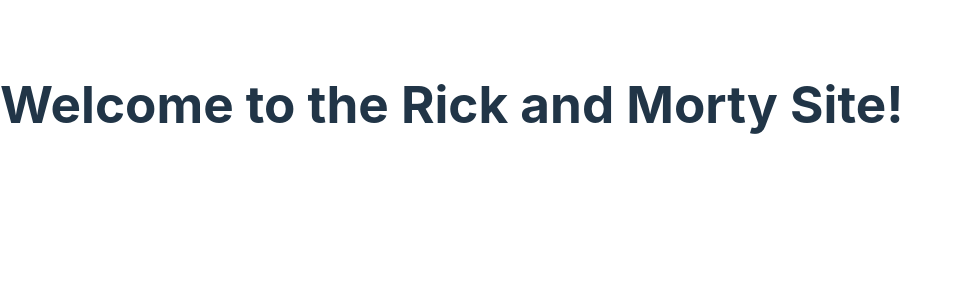
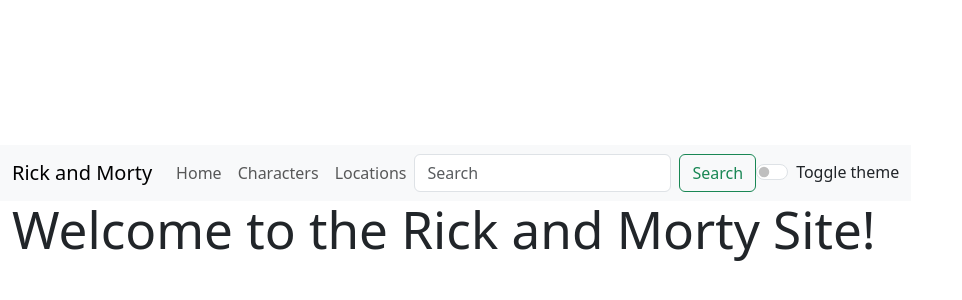
Before and after one commit to r-kozin/SBA-320H, a React (Vite) app: page / in a window 1280 px wide. Shown: the part 148-448 px from the top of the page, without its empty margins (0-962 px from the left). Built offline with nearby package versions, Linux system fonts and the light colour scheme.

Commit message:
created navbar, preparing to add react-bootstrap cards

```diff
--- a/package.json
+++ b/package.json
@@ -12,7 +12,9 @@
   "dependencies": {
     "@reduxjs/toolkit": "^1.9.5",
     "axios": "^1.4.0",
+    "bootstrap": "^5.3.0",
     "react": "^18.2.0",
+    "react-bootstrap": "^2.8.0",
     "react-dom": "^18.2.0",
     "react-redux": "^8.1.1",
     "react-router-dom": "^6.14.2"
--- a/src/App.jsx
+++ b/src/App.jsx
@@ -4,19 +4,27 @@
 import LocationsPage from './pages/LocationsPage'
 import HomePage from './pages/HomePage'
 import SingleLocationPage from './pages/SingleLocationPage'
+import SingleCharacterPage from './pages/SingleCharacterPage'
+import 'bootstrap/dist/css/bootstrap.min.css';
+import TopNavbar from './TopNavbar.jsx'
+
 
 
 function App() {
 
   return (
   <Router>
+  <TopNavbar />
+  <div className="App">
     <Routes>
       <Route path="/" element={<HomePage />} />
       <Route path="/characters" element={<CharactersPage />} />
+      <Route path="/character/:charId" element={<SingleCharacterPage />} />
       <Route path="/locations" element={<LocationsPage />} />
       <Route path="/location/:locationName" element={<SingleLocationPage />} />
 
     </Routes>
+    </div>
   </Router>
   )
 }
--- /dev/null
+++ b/src/TopNavbar.jsx
@@ -0,0 +1,52 @@
+import Button from "react-bootstrap/Button";
+import Container from "react-bootstrap/Container";
+import Form from "react-bootstrap/Form";
+import Nav from "react-bootstrap/Nav";
+import Navbar from "react-bootstrap/Navbar";
+import NavDropdown from "react-bootstrap/NavDropdown";
+import { Link } from "react-router-dom";
+import { toggleTheme } from "./redux/themeSlice";
+import { useDispatch, useSelector } from "react-redux";
+
+function TopNavbar() {
+  const dispatch = useDispatch();
+
+  return (
+    <Navbar expand="lg" className="bg-body-tertiary">
+      <Container fluid>
+        <Navbar.Brand href="#">Rick and Morty</Navbar.Brand>
+        <Navbar.Toggle aria-controls="navbarScroll" />
+        <Navbar.Collapse id="navbarScroll">
+          <Nav
+            className="me-auto my-2 my-lg-0"
+            style={{ maxHeight: "100px" }}
+            navbarScroll
+          >
+            <Nav.Link href="/">Home</Nav.Link>
+            <Nav.Link href="/characters">Characters</Nav.Link>
+            <Nav.Link href="/locations">Locations</Nav.Link>
+          </Nav>
+          <Form className="d-flex">
+            <Form.Control
+              type="search"
+              placeholder="Search"
+              className="me-2"
+              aria-label="Search"
+            />
+            <Button variant="outline-success">Search</Button>
+          </Form>
+          <Form className="theme-container">
+            <Form.Check // prettier-ignore
+              type="switch"
+              id="custom-switch"
+              label="Toggle theme"
+              onClick={() => dispatch(toggleTheme())}
+            />
+          </Form>
+        </Navbar.Collapse>
+      </Container>
+    </Navbar>
+  );
+}
+
+export default TopNavbar;
--- a/src/pages/CharactersPage.jsx
+++ b/src/pages/CharactersPage.jsx
@@ -2,8 +2,29 @@
 import { Link } from "react-router-dom";
 import { useDispatch, useSelector } from "react-redux";
 import { updatePageNum, fetchCharacters } from "../redux/charactersSlice";
+import Pagination from 'react-bootstrap/Pagination';
+import Button from 'react-bootstrap/Button';
+import Card from 'react-bootstrap/Card';
 
 export const CharactersPage = () => {
+    const active = useSelector(state => state.characters.currentPage)
+    const theme = useSelector(state => state.theme.theme)
+    // const pageCount = useSelector(state => state.characters.characters.info.pages) <-- getting error selecting number of pages
+    // console.log(pageCount);
+
+    function handlePageChange(number){
+        dispatch(updatePageNum(number))
+    }
+
+    let pageNumArray = [];
+
+    for (let number = 1; number <= 42; number++) { //hard coding 42 pages for now
+        pageNumArray.push(
+          <Pagination.Item key={number} active={number === active} onClick={() => handlePageChange(number)}>
+            {number}
+          </Pagination.Item>,
+        );
+      }
   const dispatch = useDispatch();
   const characters = useSelector(
     (state) => state.characters.characters.results
@@ -30,14 +51,14 @@
             <div key={character.id} className="product-card">
               <img src={character.image} alt={character.name} />
               <h2>{character.name}</h2>
-              <p>{character.species}</p>
               {/* <button onClick={() => dispatch(addToCart(product))}>
                   Add to cart
                 </button> */}
-              <Link to={`/location/${character.location.name}`}>Go to Location</Link>
+              <Link to={`/character/${character.id}`}>Go to character</Link>
             </div>
           ))}
         </div>
+        <Pagination data-bs-theme={theme}>{pageNumArray}</Pagination>
       </div>
     );
   }
--- /dev/null
+++ b/src/pages/SingleCharacterPage.jsx
@@ -0,0 +1,29 @@
+import React from 'react'
+import { useDispatch, useSelector } from 'react-redux'
+import { selectCharacterByID } from '../redux/charactersSlice'
+import { useParams } from 'react-router-dom'
+
+
+export const SingleCharacterPage = ({ match }) => {
+    const { charId } = useParams()
+    console.log(charId);
+    const singleCharacter = useSelector((state) => selectCharacterByID(state, charId)) //will only work for characters already in state (first page by default)
+    console.log(singleCharacter);
+
+
+
+  return (
+    <div className="single-character-container">
+              <img src={singleCharacter.image} alt={singleCharacter.name} />
+              <h2>{singleCharacter.name}</h2>
+        <h3>Status: {singleCharacter.status}</h3>
+        <h3>Species: {singleCharacter.species}</h3>
+        <h3>Gender: {singleCharacter.gender}</h3>
+        <h3>Origin: {singleCharacter.origin.name}</h3>
+        <h3>Last Known Location: {singleCharacter.location.name}</h3>
+        <h3>Episodes: {singleCharacter.episode}</h3>
+    </div>
+  )
+}
+
+export default SingleCharacterPage
--- a/src/pages/SingleLocationPage.jsx
+++ b/src/pages/SingleLocationPage.jsx
@@ -10,6 +10,8 @@
     const location = useSelector((state) => selectLocationByName(state, locationName))
     console.log(location);
 
+
+
   return (
     <div className="single-location-container">
         <h3>{location.name}</h3>
--- a/src/redux/charactersSlice.jsx
+++ b/src/redux/charactersSlice.jsx
@@ -36,3 +36,6 @@
   export const { updatePageNum } = charactersSlice.actions;
 
 export default charactersSlice.reducer;
+
+export const selectCharacterByID = (state, charId) =>
+  state.characters.characters.results.find((character) => character.id == charId)
--- a/src/redux/store.jsx
+++ b/src/redux/store.jsx
@@ -1,10 +1,12 @@
 import { configureStore } from "@reduxjs/toolkit";
 import charactersReducer from './charactersSlice'
 import locationsReducer from './locationsSlice'
+import themeReducer from './themeSlice'
 
 export default configureStore({
     reducer: {
         characters: charactersReducer,
         location: locationsReducer,
+        theme: themeReducer
     }
 });
--- /dev/null
+++ b/src/redux/themeSlice.jsx
@@ -0,0 +1,19 @@
+import { createSlice } from "@reduxjs/toolkit";
+
+const themeSlice = createSlice({
+  name: "theme",
+  initialState: { theme: "dark" },
+  reducers: {
+    toggleTheme: (state) => {
+      if (state.theme === "light") {
+        state.theme = "dark";
+      } else {
+        state.theme = "light";
+      }
+    },
+  },
+});
+
+export const { toggleTheme } = themeSlice.actions;
+
+export default themeSlice.reducer;
```
Also changed, not shown: 1 other file (tests, documents, lock files or other folders).
